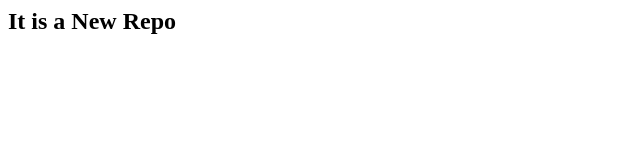
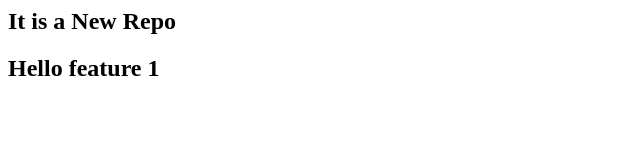
Before and after one commit to princesingh84/LocalRepo, a plain HTML site: page index.html in a window 1280 px wide. Shown: the whole page, without its empty margins (0-640 px from the left). Drawn offline with Linux system fonts and the light colour scheme.

Commit message:
adding to feature1 branch

```diff
--- a/index.html
+++ b/index.html
@@ -1 +1,2 @@
 <h2>It is a New Repo</h2>
+<h2>Hello feature 1</h2>
```
Also changed, not shown: 1 other file.
